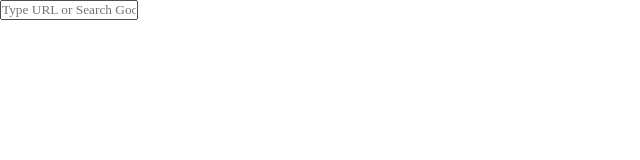
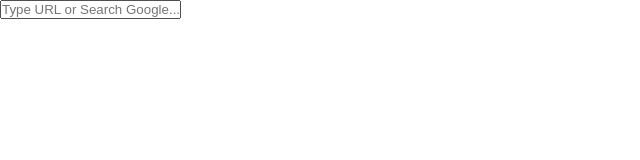
Before and after one commit to driftsoft/skye, an Electron app: page index.html in a window 800 px wide. Shown: the full height of the page, 0-640 px from the left. Drawn offline with Linux system fonts and the light colour scheme.

Commit message:
started tab area and added extra css

```diff
--- a/index.html
+++ b/index.html
@@ -10,13 +10,16 @@
 * {
 	margin: 0;
 	padding: 0;
-	font-family: "";
+	font-family: "Arial","Ubuntu",sans-serif;
 }
 </style>
 
 <body>
 	<div id="topbar">
 		<input type="text" id='searchEntry' placeholder="Type URL or Search Google...">
+	</div>
+	<div id="tabs">
+
 	</div>
 	<webview id="webview" style="width:100vw;height:90vh;"></webview>
 	<script>
```
